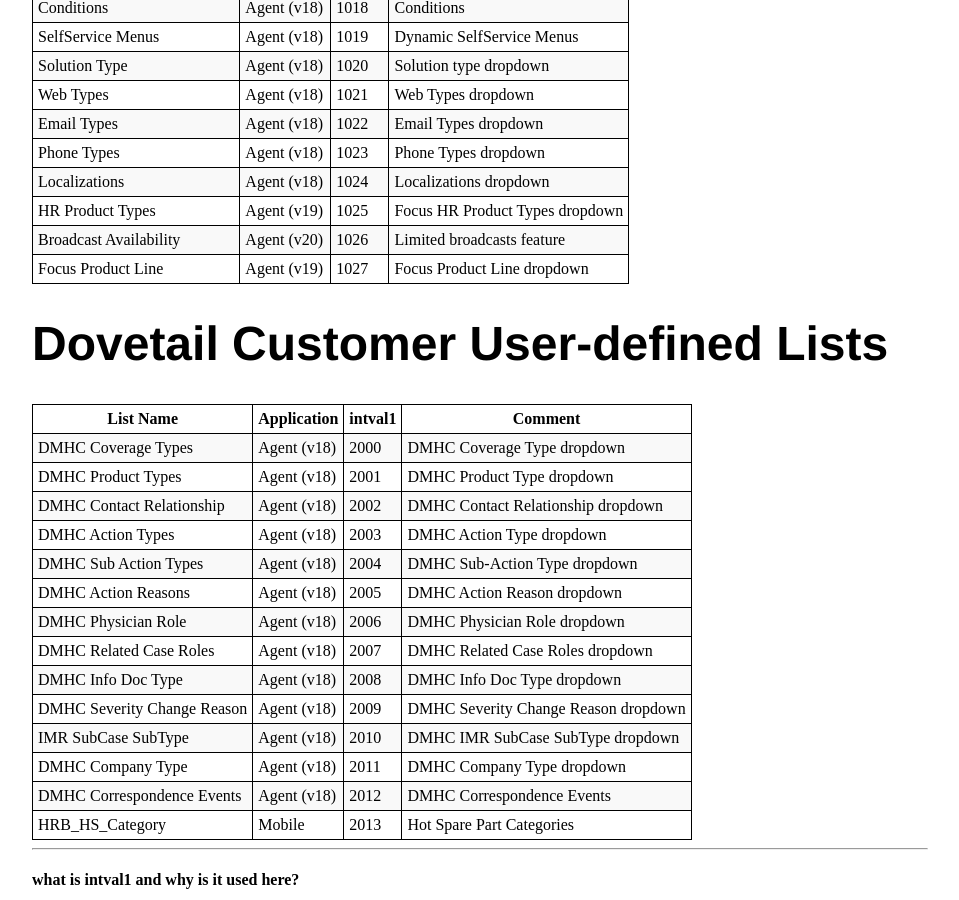
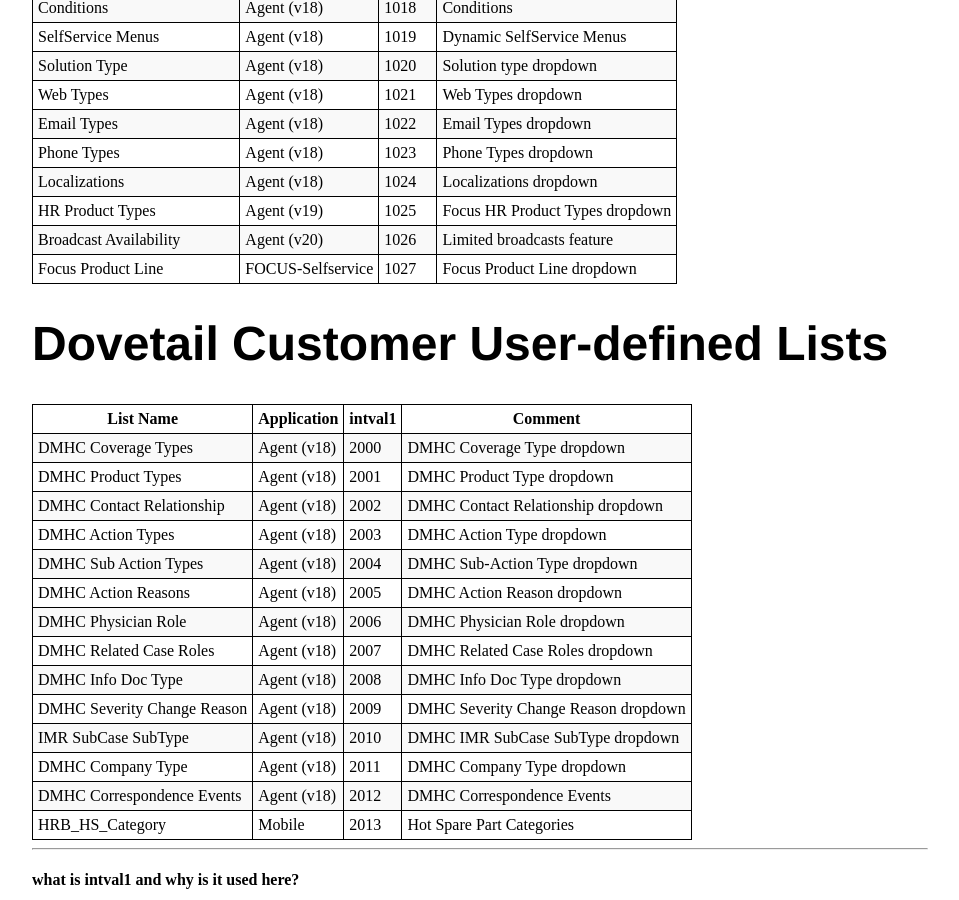
Before and after one commit to DovetailSoftware/dovetail-defined, a Jekyll site: the page built from pages/user-defined-lists.md, in a window 1280 px wide and 900 px high, scrolled down 772 px. Shown: the whole window, without its empty margins (160-1119 px from the left). Built offline with Jekyll 4.4.1, drawn with Linux system fonts in a browser that asks for light colours.

Commit message:
Update user-defined-lists.md

```diff
--- a/pages/user-defined-lists.md
+++ b/pages/user-defined-lists.md
@@ -35,7 +35,7 @@
 | Localizations | Agent (v18) | 1024 | Localizations dropdown |
 | HR Product Types | Agent (v19) | 1025 | Focus HR Product Types dropdown |
 | Broadcast Availability | Agent (v20) | 1026 | Limited broadcasts feature |
-| Focus Product Line | Agent (v19) | 1027 | Focus Product Line dropdown |
+| Focus Product Line | FOCUS-Selfservice | 1027 | Focus Product Line dropdown |
 
 # Dovetail Customer User-defined Lists
 
```
